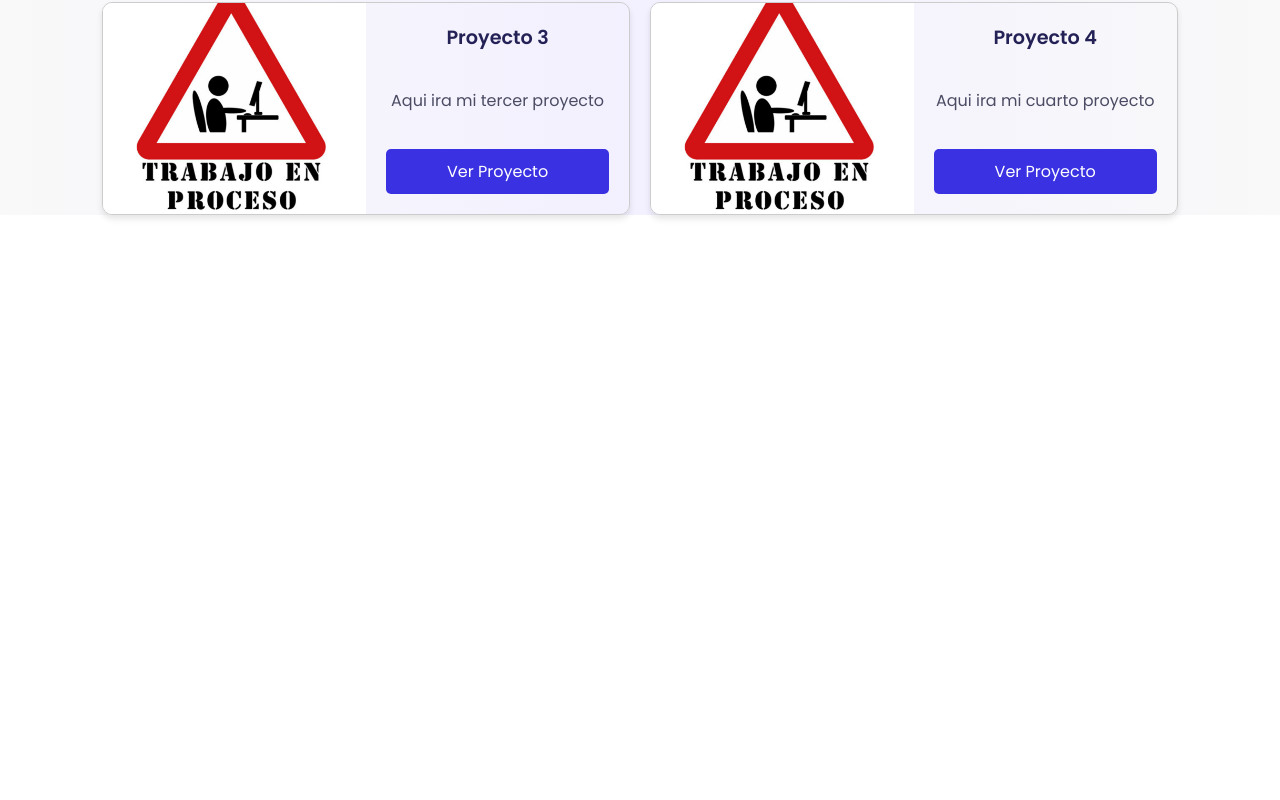
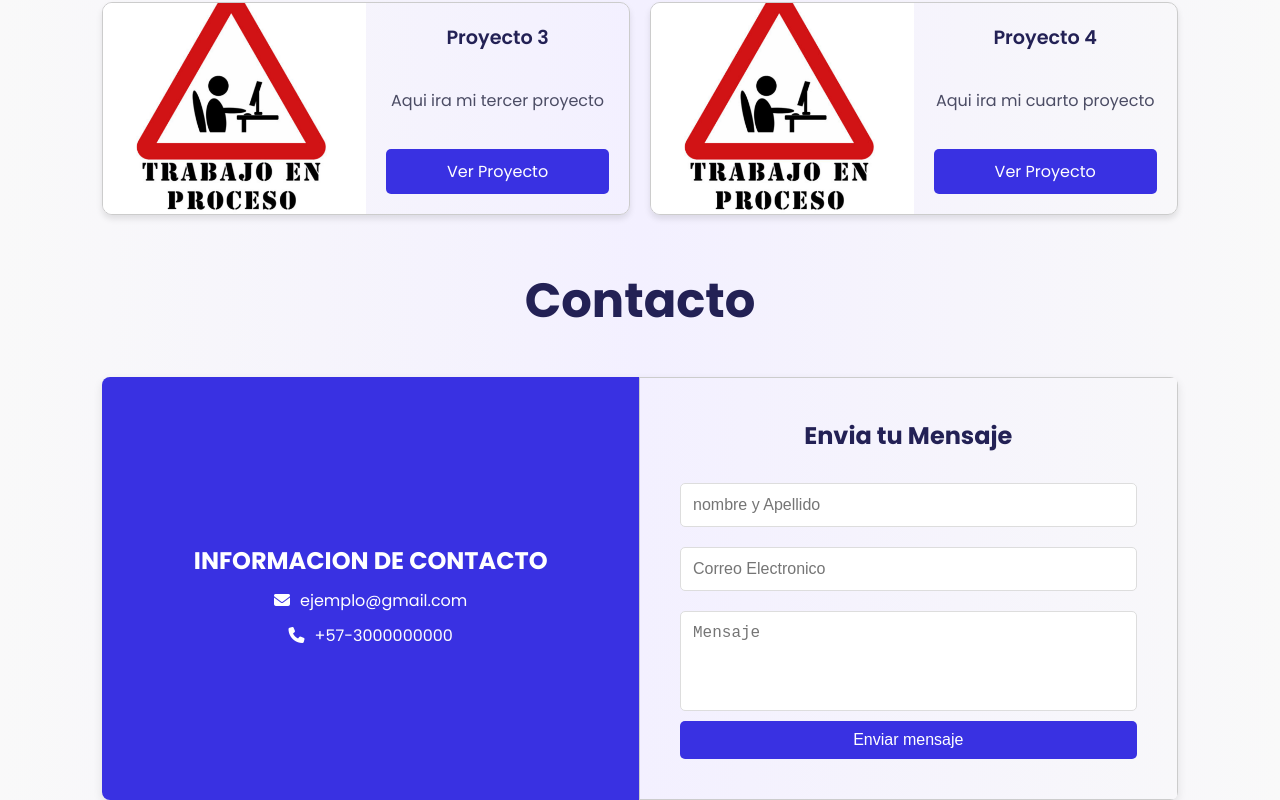
Before and after one commit to yeisonqr19/portafolio, a React (Vite) app: page / in a window 1280 px wide. Shown: the part 2307-3107 px from the top of the page. Before the commit the page ends 2522 px from the top, so only its background shows below. Built offline with nearby package versions, Linux system fonts and the light colour scheme.

Commit message:
Componente contacto Add

```diff
--- a/index.html
+++ b/index.html
@@ -1,10 +1,16 @@
-<!doctype html>
+<!DOCTYPE html>
 <html lang="es">
   <head>
     <meta charset="UTF-8" />
-    <link style="" rel="icon" type="image/svg+xml" href="./src/assets/favicoon2.png" />
+    <link rel="icon" type="image/svg+xml" href="./src/assets/favicoon2.png" />
 
-    <link rel="stylesheet" href="https://cdnjs.cloudflare.com/ajax/libs/font-awesome/6.7.2/css/all.min.css" integrity="sha512-Evv84Mr4kqVGRNSgIGL/F/aIDqQb7xQ2vcrdIwxfjThSH8CSR7PBEakCr51Ck+w+/U6swU2Im1vVX0SVk9ABhg==" crossorigin="anonymous" referrerpolicy="no-referrer" />
+    <link
+      rel="stylesheet"
+      href="https://cdnjs.cloudflare.com/ajax/libs/font-awesome/6.7.2/css/all.min.css"
+      integrity="sha512-Evv84Mr4kqVGRNSgIGL/F/aIDqQb7xQ2vcrdIwxfjThSH8CSR7PBEakCr51Ck+w+/U6swU2Im1vVX0SVk9ABhg=="
+      crossorigin="anonymous"
+      referrerpolicy="no-referrer"
+    />
 
     <meta name="viewport" content="width=device-width, initial-scale=1.0" />
     <title>Portafolio</title>
--- /dev/null
+++ b/src/components/contactoForm/ContactoForm.jsx
@@ -0,0 +1,59 @@
+import React from "react";
+import "./contactoForm.css";
+
+export const ContactoForm = () => {
+  return (
+    <>
+      <div className="contacto">
+        <h1>Contacto</h1>
+        <div className="contacto-container">
+          <div className="contacto-info">
+            <div className="info-content">
+              <i className="fas fa-usercircle icon"></i>
+              <h2>INFORMACION DE CONTACTO</h2>
+              <p>
+                <i className="fas fa-envelope"></i>
+                ejemplo@gmail.com
+              </p>
+
+              <p>
+                <i className="fas fa-phone"></i>
+                +57-3000000000
+              </p>
+            </div>
+          </div>
+
+          <div className="contacto-form">
+            <h2>Envia tu Mensaje</h2>
+            <form action="">
+              <input
+                type="text"
+                name="nombres"
+                id="nombres"
+                placeholder="nombre y Apellido"
+                required
+              />
+
+              <input
+                type="email"
+                name="email"
+                id="email"
+                placeholder="Correo Electronico"
+                required
+              />
+
+              <textarea
+                name="mensaje"
+                id="mensaje"
+                placeholder="Mensaje"
+                required
+              ></textarea>
+
+              <button type="submit">Enviar mensaje</button>
+            </form>
+          </div>
+        </div>
+      </div>
+    </>
+  );
+};
--- /dev/null
+++ b/src/components/contactoForm/contactoForm.css
@@ -0,0 +1,149 @@
+.contacto {
+  padding: 0vw 8vw;
+  text-align: center;
+  margin-top: 50px;
+}
+
+.contacto h1 {
+  font-size: 3rem;
+  font-weight: bold;
+  color: #232155;
+  margin-bottom: 40px;
+}
+
+html.dark .contacto h1 {
+  color: #fff;
+}
+
+.contacto-container {
+  display: flex;
+  flex-wrap: wrap;
+  margin: auto;
+  box-shadow: 0 4px 10px rgba(0, 0, 0, 0.1);
+  border-radius: 8px;
+  overflow: hidden;
+}
+
+.contacto-info {
+  background: #3931e2;
+  color: #fff;
+  padding: 40px;
+  flex: 1;
+  text-align: center;
+  display: flex;
+  align-items: center;
+  justify-content: center;
+  min-width: 300px;
+}
+
+.info-content {
+  width: 100%;
+}
+
+.icon {
+  font-size: 60px;
+  margin-bottom: 15px;
+}
+
+.contacto-info p {
+  font-size: 16px;
+  margin: 10px 0;
+}
+
+.contacto-info i {
+  margin-right: 10px;
+}
+
+.contacto-form {
+  flex: 1;
+  padding: 40px;
+  display: flex;
+  flex-direction: column;
+  justify-content: center;
+  min-width: 300px;
+  border: 1px solid #ccc;
+}
+
+html.dark .contacto-form {
+  border: 1px solid #49478d;
+}
+
+.contacto-form h2 {
+  margin-bottom: 20px;
+  font-size: 24px;
+  color: #232155;
+}
+
+html.dark h2 {
+  color: #fff;
+}
+
+.contacto-form form {
+  display: flex;
+  flex-direction: column;
+}
+
+.contacto-form input,
+.contacto-form textarea {
+  width: 100%;
+  padding: 12px;
+  margin: 10px 0;
+  border: 1px solid #ddd;
+  border-radius: 5px;
+  font-size: 16px;
+  outline: none;
+}
+
+html.dark .contacto-form input {
+  background-color: #232155;
+  border: 1px solid #49478d;
+  color: #fff;
+}
+
+.contacto-form textarea {
+  resize: none;
+  height: 100px;
+}
+
+html.dark .contacto-form textarea {
+  background-color: #232155;
+  border: 1px solid #49478d;
+  color: #fff;
+}
+
+.contacto-form button {
+  display: inline-block;
+  padding: 10px 15px;
+  background: #3931e2;
+  color: #fff;
+  text-align: center;
+  border-radius: 5px;
+  text-decoration: none;
+  transition: background 0.3s ease;
+  cursor: pointer;
+  border: none;
+  font-size: 16px;
+}
+
+.contacto-form button:hover {
+  opacity: 0.9;
+}
+
+@media (max-width: 768px) {
+  .contacto-container {
+    flex-direction: column;
+  }
+
+  .contacto-info,
+  .contacto-form {
+    width: 100%;
+  }
+
+  .contacto-info {
+    border-radius: 8px 8px 0px 0px;
+  }
+
+  .contacto-form {
+    border-radius: 0 0 8px 8px;
+  }
+}
--- a/src/components/home/Home.jsx
+++ b/src/components/home/Home.jsx
@@ -3,6 +3,7 @@ import "./home.css";
 import { SobreMi } from "../sobreMi/SobreMi";
 import { Skills } from "../skills/Skills";
 import { Proyectos } from "../proyectos/Proyectos";
+import { ContactoForm } from "../contactoForm/ContactoForm";
 
 export const Home = () => {
   return (
@@ -11,6 +12,7 @@ export const Home = () => {
       <SobreMi />
       <Skills />
       <Proyectos />
+      <ContactoForm />
     </div>
   );
 };
```
